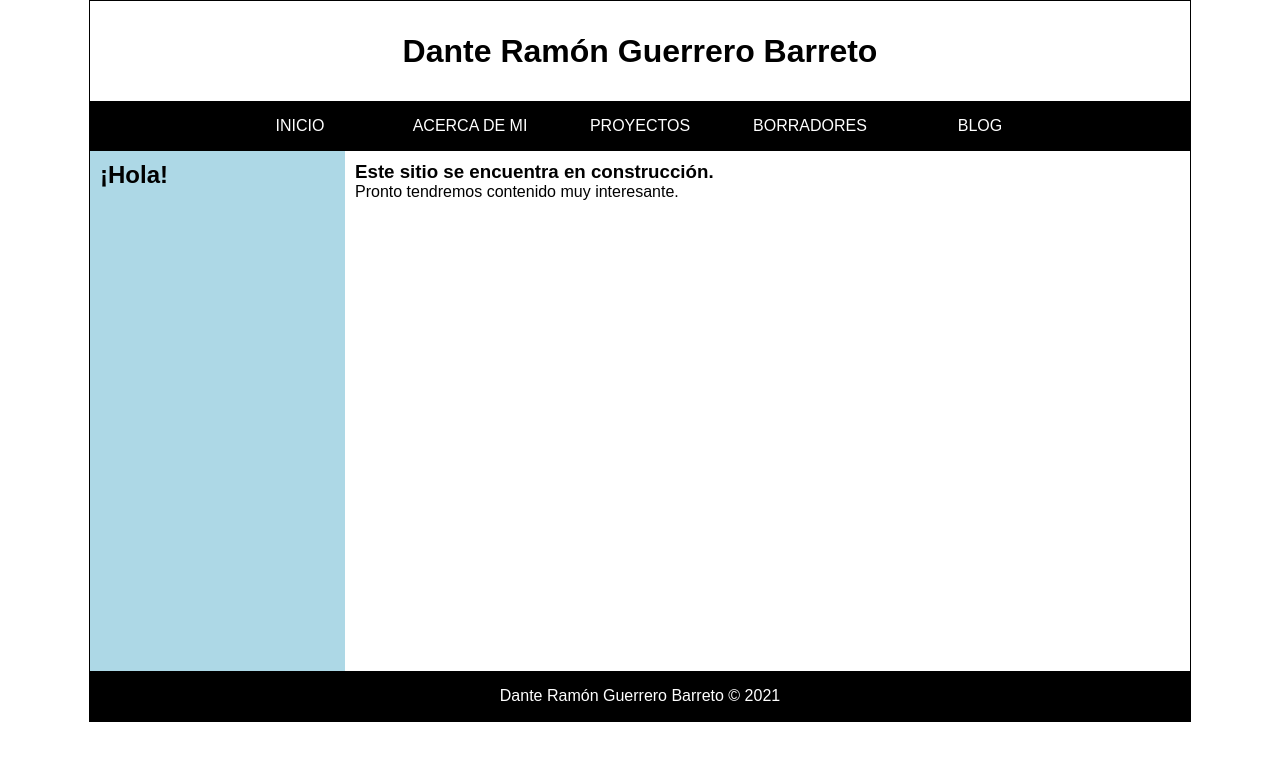
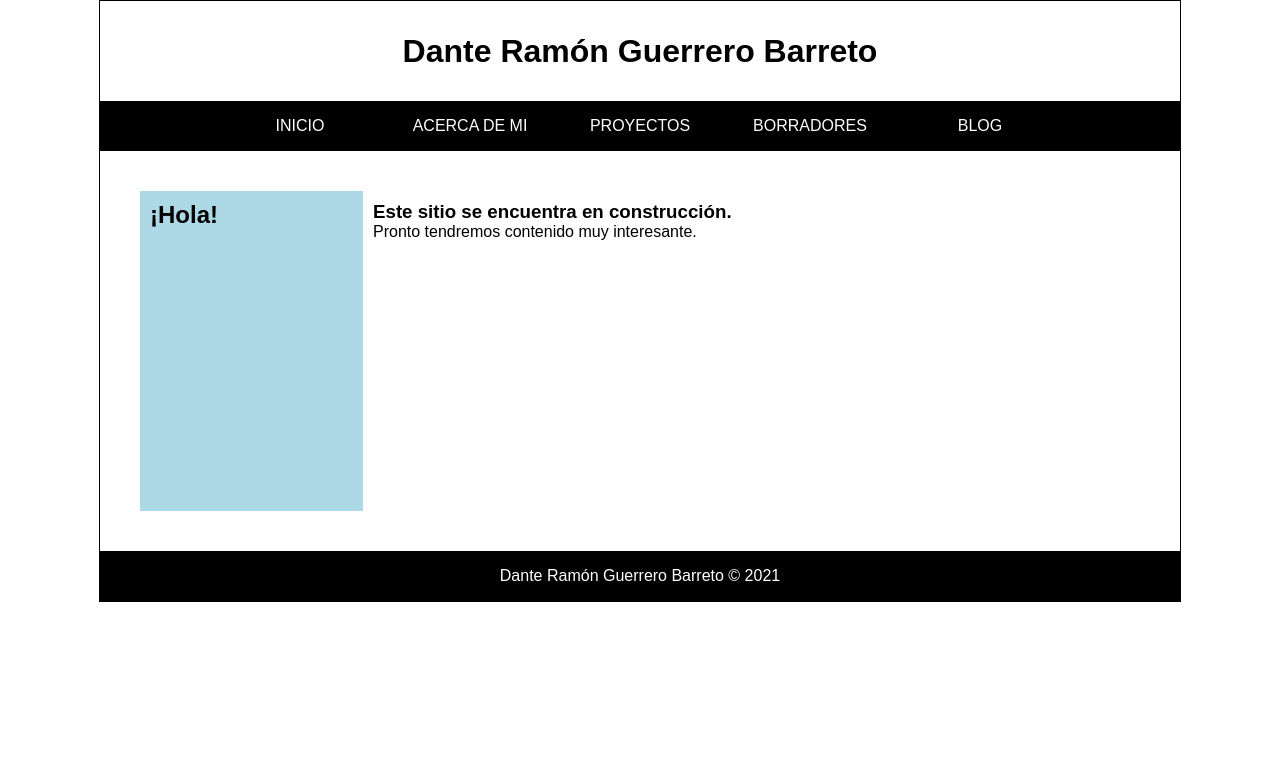
Before and after one commit to Dante-Guerrero/Dante-Guerrero.github.io, a Jekyll site: the page built from index.md, in a window 1280 px wide. Shown: the top 761 px of the page. Built offline with Jekyll 4.4.1, drawn with Linux system fonts in a browser that asks for light colours.

Commit message:
Dividí los archivos .scss de la carpeta sass para que sean más fáciles de mantener, también cree nuevos layouts

```diff
--- a/_layouts/default.html
+++ b/_layouts/default.html
@@ -12,10 +12,6 @@
 				{% include navigation.html %}
 
 				<div class="clearfix"></div>
-
-				<aside>
-					<h2>¡Hola!</h2>
-				</aside>
 
 				<section id="content">
 
--- /dev/null
+++ b/_layouts/inicio.html
@@ -0,0 +1,13 @@
+---
+layout: default
+---
+
+<aside class="sub_aside">
+    <h2>¡Hola!</h2>
+</aside>
+
+<section class="sub_content">
+
+    {{ content }}
+
+</section>
--- /dev/null
+++ b/_sass/_blog.scss
@@ -0,0 +1,4 @@
+.blog_article{
+    list-style: none;
+    margin: 20px;
+}
--- a/_sass/_estilos.scss
+++ /dev/null
@@ -1,111 +0,0 @@
-*{
-    margin: 0px;
-    padding: 0px;
-}
-
-.nav_a:link {
-    color:white;
-    text-decoration: none;
-}
-
-.nav_a:visited{
-    color: bisque;
-    text-decoration: none;
-}
-
-.nav_a:hover{
-    color: yellow;
-    text-decoration: none;
-    font-style:bold;
-    font-size:larger;
-}
-
-.nav_a:active{
-    color: red;
-    text-decoration: underline;
-    font-style:bold;
-}
-
-body{
-    background: white;
-    font-family: Arial, Helvetica, sans-serif;
-}
-
-#container{
-    /*width: 70%;*/
-    width: 1100px;
-    margin: 0px auto;
-    border: 1px solid black;
-}
-
-header{
-    background: white;
-    height: 100px;
-    width: 100%;
-    margin: 0px;
-    text-align: center;
-    line-height: 100px;
-    color: black;
-}
-
-nav{
-    background: black;
-    height: 50px;
-    width: 100%;
-    text-align: center;
-}
-
-nav ul {
-    display: flex;
-    justify-content: center;
-}
-
-nav ul li{
-    float: left;
-    list-style: none;
-    margin: 10px;
-    line-height: 30px;
-    width: 150px;
-    text-align: center;
-}
-
-#content{
-    float: left;
-    width: 75%;
-    background: white;
-    min-height: 500px;
-    padding: 10px;
-}
-
-.article{
-    margin-top: 15px;
-    margin-bottom: 20px;
-    border-bottom: 1px solid black;
-    padding-bottom: 10px;
-}
-
-aside{
-    float: left;
-    width: calc(25% - 40px);
-    background: lightblue;
-    color: black;
-    min-height: 500px;
-    padding: 10px;
-}
-
-footer{
-    background: black;
-    text-align: center;
-    color: white;
-    height: 50px;
-    line-height: 50px;
-}
-
-.clearfix{
-    clear:both;
-}
-
-.blog_article{
-    list-style: none;
-    margin: 10px;
-}
--- /dev/null
+++ b/_sass/_footer.scss
@@ -0,0 +1,7 @@
+footer{
+    background: black;
+    text-align: center;
+    color: white;
+    height: 50px;
+    line-height: 50px;
+}
--- /dev/null
+++ b/_sass/_general.scss
@@ -0,0 +1,28 @@
+*{
+    margin: 0px;
+    padding: 0px;
+}
+
+body{
+    background: white;
+    font-family: Arial, Helvetica, sans-serif;
+}
+
+#container{
+    /*width: 70%;*/
+    width: 1080px;
+    margin: 0px auto;
+    border: 1px solid black;
+}
+
+#content{
+    float: center;
+    width: 90%;
+    background: white;
+    padding: 40px;
+    min-height: 320px;
+}
+
+.clearfix{
+    clear:both;
+}
--- /dev/null
+++ b/_sass/_header.scss
@@ -0,0 +1,9 @@
+header{
+    background: white;
+    height: 100px;
+    width: 100%;
+    margin: 0px;
+    text-align: center;
+    line-height: 100px;
+    color: black;
+}
--- /dev/null
+++ b/_sass/_inicio.scss
@@ -0,0 +1,16 @@
+.sub_aside{
+    float: left;
+    width: calc(25% - 40px);
+    background: lightblue;
+    color: black;
+    min-height: 300px;
+    padding: 10px;
+}
+
+.sub_content{
+    float: left;
+    width: 75%;
+    background: white;
+    min-height: 300px;
+    padding: 10px;
+}
--- /dev/null
+++ b/_sass/_navigation.scss
@@ -0,0 +1,43 @@
+nav{
+    background: black;
+    height: 50px;
+    width: 100%;
+    text-align: center;
+}
+
+nav ul {
+    display: flex;
+    justify-content: center;
+}
+
+nav ul li{
+    float: left;
+    list-style: none;
+    margin: 10px;
+    line-height: 30px;
+    width: 150px;
+    text-align: center;
+}
+
+.nav_a:link {
+    color:white;
+    text-decoration: none;
+}
+
+.nav_a:visited{
+    color: bisque;
+    text-decoration: none;
+}
+
+.nav_a:hover{
+    color: yellow;
+    text-decoration: none;
+    font-style:bold;
+    font-size:larger;
+}
+
+.nav_a:active{
+    color: red;
+    text-decoration: underline;
+    font-style:bold;
+}
--- a/assets/css/main.scss
+++ b/assets/css/main.scss
@@ -1,4 +1,9 @@
 ---
 ---
 
-@import "estilos";
+@import "general";
+@import "header";
+@import "navigation";
+@import "footer";
+@import "inicio";
+@import "blog";
```
Also changed, not shown: index.md (+1 -1 lines).
